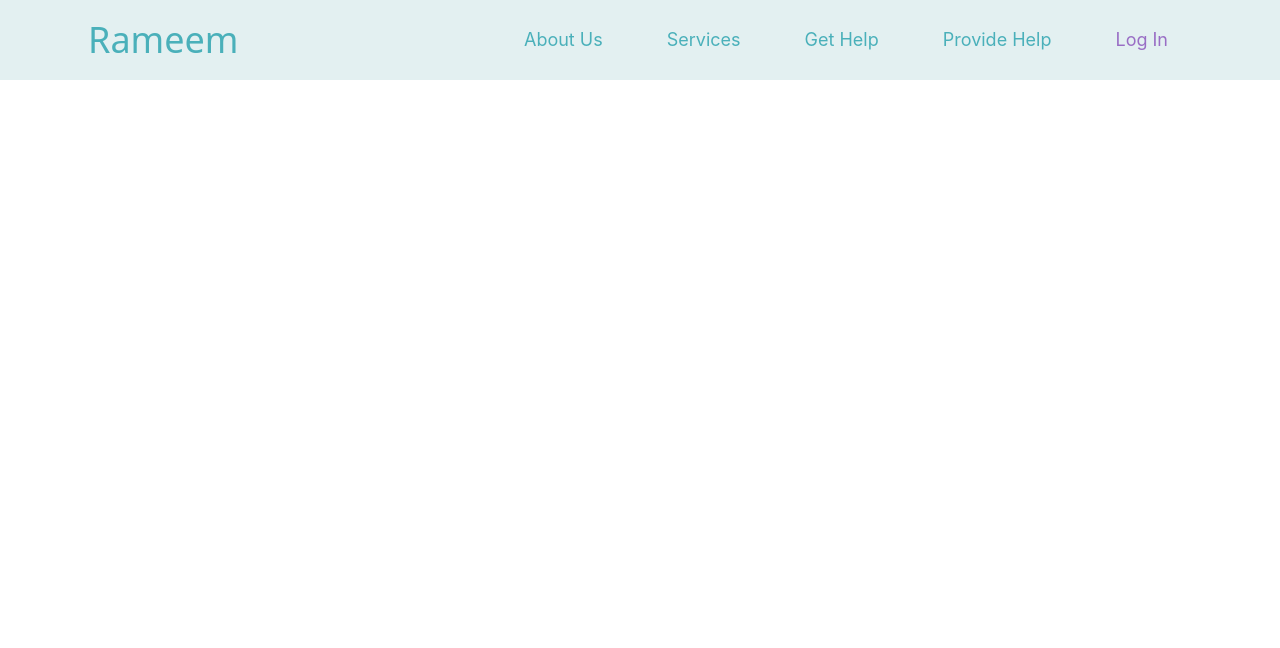
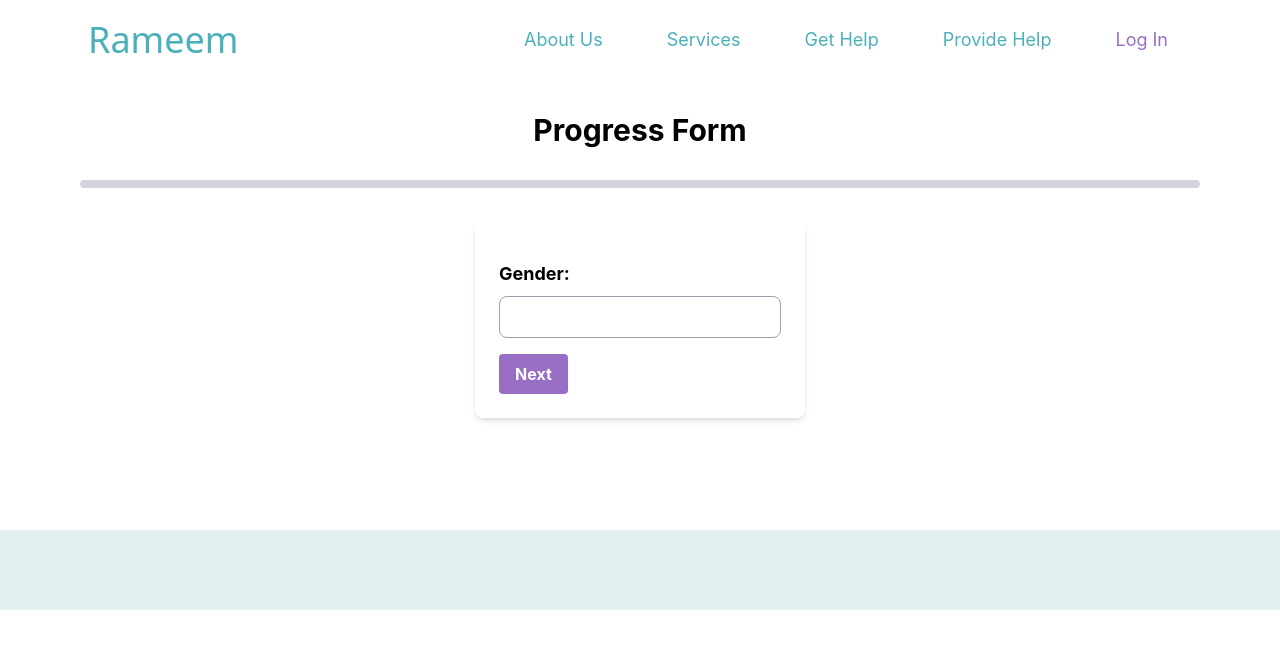
Before and after one commit to Meriemchm/chm_psychology_react_website, a React (Vite) app: page /getHelp in a window 1280 px wide. Shown: the top 648 px of the page. Built offline with nearby package versions, Linux system fonts and the light colour scheme; a web font is replaced by a local one.

Commit message:
add-progress-form

```diff
--- a/src/App.jsx
+++ b/src/App.jsx
@@ -2,7 +2,8 @@ import React from "react";
 import { BrowserRouter as Router, Routes, Route } from "react-router-dom";
 import Home from "./components/Home/Home";
 import Services from "./components/Services/Services";
-import NavBar from "./components/NavBar/NavBar"; // Supposons que vous avez un composant Navbar
+import NavBar from "./components/NavBar/NavBar";
+import GetHelp from "./components/GetHelp/GetHelp"; // Supposons que vous avez un composant Navbar
 import Footer from "./components/Footer/Footer";
 const App = () =>{
   return (
@@ -10,7 +11,8 @@ const App = () =>{
       <NavBar /> {/* Inclure la navbar ici pour qu'elle soit présente dans tous les composants */}
       <Routes>
         <Route path="/" element={<Home />} />
-        <Route path="/services" element={<Services />} />         /* Ajouter une route pour la page "services" */
+        <Route path="/services" element={<Services />} />
+        <Route path="/getHelp" element={<GetHelp />} />         /* Ajouter une route pour la page "services" */
       </Routes>
       <Footer/>
     </Router>
--- a/src/components/Data/Data.jsx
+++ b/src/components/Data/Data.jsx
@@ -19,19 +19,19 @@ export const NavlinkData = [
     {
       id: 7,
       link: "Get Help",
-      src : 'Get Help',
+      src : 'getHelp',
       style: "text-second",
     },
     {
       id: 3,
       link: "Provide Help",
-      src : 'Provide Help',
+      src : 'provideHelp',
       style: "text-second",
     },
     {
       id: 4,
       link: "Log In",
-      src : 'Log In',
+      src : 'logIn',
       style: "text-primary",
     },
 
--- /dev/null
+++ b/src/components/GetHelp/GetHelp.jsx
@@ -0,0 +1,14 @@
+// src/App.js
+import React from "react";
+import ProgressForm from './ProgressForm/ProgressForm';
+
+const GetHelp = () => {
+    return (
+        <div className="h-full w-full p-20">
+        <h1 className="text-3xl font-bold text-center my-8">Progress Form</h1>
+        <ProgressForm />
+      </div>
+    );
+  };
+
+  export default GetHelp;
--- /dev/null
+++ b/src/components/GetHelp/ProgressForm/ProgressForm.jsx
@@ -0,0 +1,121 @@
+import React, { useState } from 'react';
+
+const MultiStepForm = () => {
+  const [step, setStep] = useState(1);
+  const [gender, setGender] = useState('');
+  const [age, setAge] = useState('');
+  const [relationshipStatus, setRelationshipStatus] = useState('');
+  const [email, setEmail] = useState('');
+  const [password, setPassword] = useState('');
+  const [progress, setProgress] = useState(0);
+
+  const nextStep = () => {
+    setStep((prevStep) => prevStep + 1);
+    setProgress((prevProgress) => prevProgress + 25);
+  };
+
+  const previousStep = () => {
+    setStep((prevStep) => prevStep - 1);
+    setProgress((prevProgress) => prevProgress - 25);
+  };
+
+  const handleSubmit = (e) => {
+    e.preventDefault();
+
+  };
+
+  return (
+    <div className='flex flex-col items-center justify-center'>
+                <div className="w-full h-2 bg-gray-300 rounded-full">
+          <div
+            className="h-full bg-primary rounded-full"
+            style={{ width: `${progress}%` }}
+          ></div>
+        </div>
+    <div className="mx-auto my-8 p-6  rounded-lg shadow-md">
+      <div className="mb-4">
+
+      </div>
+      <form onSubmit={handleSubmit}>
+        {step === 1 && (
+          <>
+            <label className="block mb-2 text-lg font-bold">Gender:</label>
+            <input
+              type="text"
+              className="w-full py-2 px-4 border border-gray-400 rounded-lg mb-4"
+              value={gender}
+              onChange={(e) => setGender(e.target.value)}
+            />
+          </>
+        )}
+
+        {step === 2 && (
+          <>
+            <label className="block mb-2 text-lg font-bold">Age:</label>
+            <input
+              type="text"
+              className="w-full py-2 px-4 border border-gray-400 rounded-lg mb-4"
+              value={age}
+              onChange={(e) => setAge(e.target.value)}
+            />
+          </>
+        )}
+
+        {step === 3 && (
+          <>
+            <label className="block mb-2 text-lg font-bold">Relationship Status:</label>
+            <input
+              type="text"
+              className="w-full py-2 px-4 border border-gray-400 rounded-lg mb-4"
+              value={relationshipStatus}
+              onChange={(e) => setRelationshipStatus(e.target.value)}
+            />
+          </>
+        )}
+
+        {step === 4 && (
+          <>
+            <label className="block mb-2 text-lg font-bold">Email:</label>
+            <input
+              type="email"
+              className="w-full py-2 px-4 border border-gray-400 rounded-lg mb-4"
+              value={email}
+              onChange={(e) => setEmail(e.target.value)}
+            />
+            <label className="block mb-2 text-lg font-bold">Password:</label>
+            <input
+              type="password"
+              className="w-full py-2 px-4 border border-gray-400 rounded-lg mb-4"
+              value={password}
+              onChange={(e) => setPassword(e.target.value)}
+            />
+          </>
+        )}
+
+        {step < 5 && (
+          <div className="flex justify-between">
+            {step > 1 && (
+              <button
+                className="bg-primary hover:bg-primaryvariant text-white font-bold py-2 px-4 rounded"
+                onClick={previousStep}
+              >
+                Previous
+              </button>
+            )}
+
+            <button
+              type="submit"
+              className="bg-primary hover:bg-primaryvariant text-white font-bold py-2 px-4 rounded"
+              onClick={step < 4 ? nextStep : null}
+            >
+              {step < 4 ? 'Next' : 'Submit'}
+            </button>
+          </div>
+        )}
+      </form>
+    </div>
+    </div>
+  );
+};
+
+export default MultiStepForm;
```
